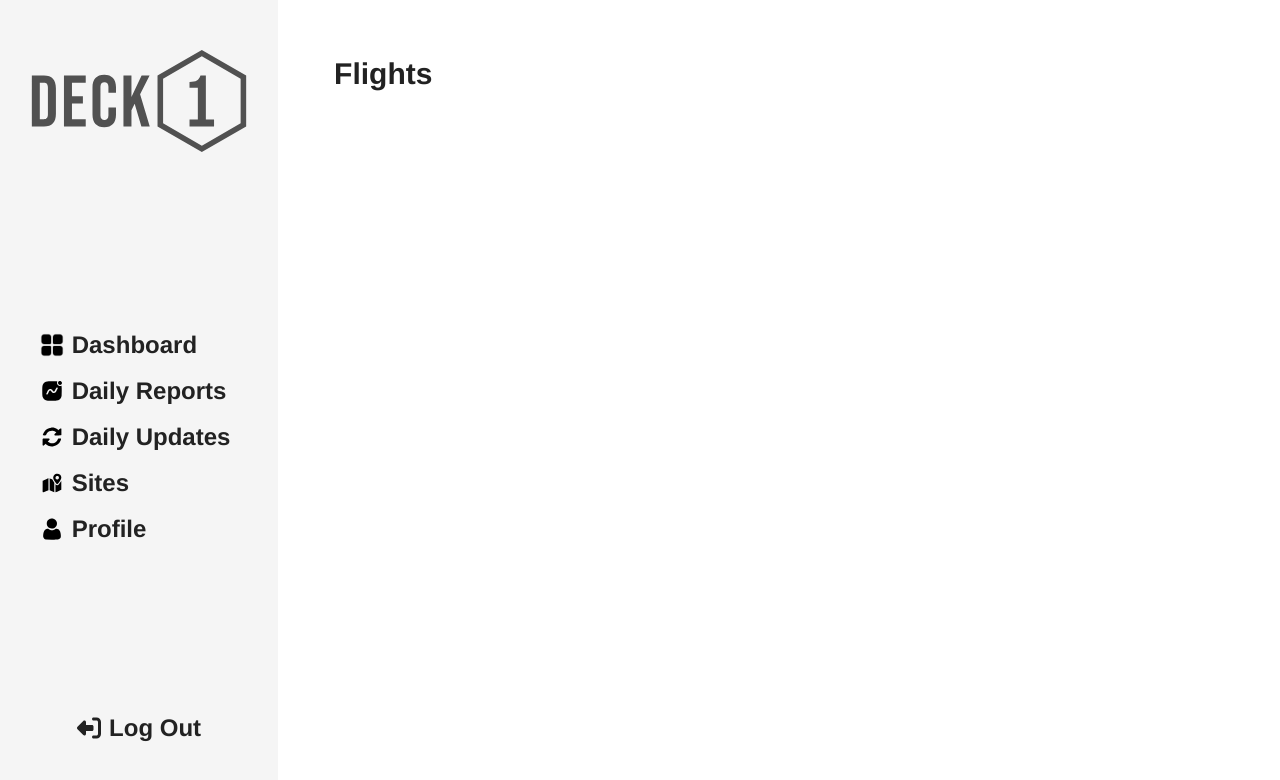
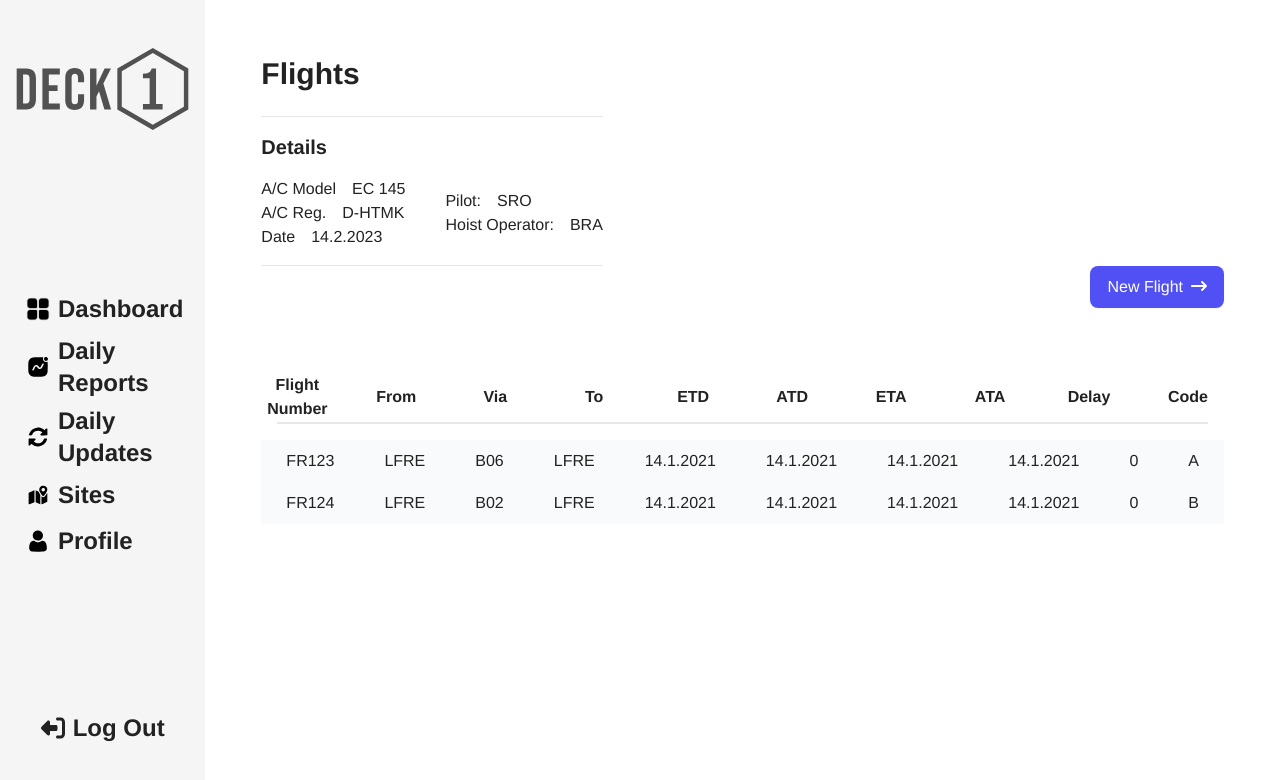
Before and after one commit to tomassabol/DECK1-client, a Vue app: page /DailyReports/1 in a window 1280 px wide. Shown: the top 780 px of the page. Built offline with nearby package versions, Linux system fonts and the light colour scheme.

Commit message:
flights view

```diff
--- /dev/null
+++ b/src/components/DFR/DFRDetails.vue
@@ -0,0 +1,32 @@
+<template>
+    <div class="border-y mt-6 w-fit py-4">
+        <h2 class="font-semibold text-xl">Details</h2>
+        <div class="flex gap-10 items-center mt-4">
+            <div>
+                <div class="flex gap-4">
+                    <h3 class="font-medium">A/C Model</h3>
+                    <p>EC 145</p>
+                </div>
+                <div class="flex gap-4">
+                    <h3 class="font-medium">A/C Reg.</h3>
+                    <p>D-HTMK</p>
+                </div>
+                <div class="flex gap-4">
+                    <h3 class="font-medium">Date</h3>
+                    <p>14.2.2023</p>
+                </div>
+            </div>
+            <div>
+                <div class="flex gap-4">
+                    <h3 class="font-medium">Pilot:</h3>
+                    <p>SRO</p>
+                </div>
+                <div class="flex gap-4">
+                    <h3 class="font-medium">Hoist Operator:</h3>
+                    <p>BRA</p>
+                </div>
+            </div>
+        </div>
+    </div>
+</template>
+<script setup lang="ts"></script>
--- a/src/components/Tables/TableBody.vue
+++ b/src/components/Tables/TableBody.vue
@@ -3,11 +3,11 @@
         <tr
             v-for="data in tableData"
             class="flex justify-between bg-gray-50 py-2 hover:cursor-pointer"
+            @click=" redirect(data.id)"
         >
                 <td
                     v-for="value in Object.values(data)"
                     class="w-18 mx-6 flex items-center justify-center"
-                    @click=" redirect(data.id)"
                 >
                     <span v-if="(value instanceof Date)">{{
                         `${value.getDate()}.${value.getMonth()}.${value.getFullYear()}`
@@ -23,7 +23,7 @@ import { useRouter } from "vue-router";
 const router = useRouter();
 
 const props = defineProps<{
-    tableData: Types.Report[] | Types.Update[];
+    tableData: Types.Report[] | Types.Update[] | Types.Flight[];
     // tableFlightData?: Types.Flights[];
 }>();
 
--- a/src/components/Tables/TableReusable.vue
+++ b/src/components/Tables/TableReusable.vue
@@ -8,8 +8,9 @@ import TableBody from "./TableBody.vue";
 
 const props = defineProps<{
     tableHeaders: Types.TableHeader;
-    tableData: Types.Report[] | Types.Update[];
-    tableReportData?: Types.Report[]; // | Types.Flights[];
+    tableData: Types.Report[] | Types.Update[] | Types.Flight[];
+    tableReportData?: Types.Report[];
     tableUpdateData?: Types.Update[];
+    tableFlightData?: Types.Flight[];
 }>();
 </script>
--- /dev/null
+++ b/src/types/flights.ts
@@ -0,0 +1,14 @@
+namespace Types {
+    export interface Flight {
+        id: string; // flight number
+        from: string; // TODO: change to Site type
+        via: string; // TODO: change to Site type
+        to: string; // TODO: change to Site type
+        ETD: Date; // change to Date type
+        ATD: Date; // change to Date type
+        ETA: Date; // change to Date type
+        ATA: Date; // change to Date type
+        delay: string;
+        Code: string; // change to some enum type
+    }
+}
--- a/src/views/DashboardView.vue
+++ b/src/views/DashboardView.vue
@@ -8,7 +8,7 @@
             <h1 class="font-bold text-2xl mb-8">Today</h1>
             <div class="flex items-center justify-center">
                 <div
-                    class="flex flex-row flex-wrap gap-x-24 gap-y-8 justify-around w-5/6"
+                    class="flex flex-row flex-wrap gap-x-26 gap-y-8 justify-between w-10/12"
                 >
                     <CardReusable v-for="i in 4" :key="i" />
                 </div>
--- a/src/views/Flights/DailyReportView.vue
+++ b/src/views/Flights/DailyReportView.vue
@@ -1,8 +1,56 @@
 <template>
     <div class="flex flex-col mx-14 my-14 w-4/5">
         <PageTitle primaryText="Flights" />
+        <DFRDetails />
+        <div class="flex items-end justify-end">
+            <ButtonReusable text="New Flight" />
+        </div>
+        <Table :tableHeaders="tableHeaders" :tableData="tableData" />
     </div>
 </template>
 <script setup lang="ts">
 import PageTitle from "@/components/PageTitle.vue";
+import DFRDetails from "@/components/DFR/DFRDetails.vue";
+import ButtonReusable from "@/components/Buttons/ButtonReusable.vue";
+import Table from "@/components/Tables/TableReusable.vue";
+
+// TODO: retrieve data from api
+const tableHeaders: Types.TableHeader = {
+    id: "Flight Number",
+    from: "From",
+    via: "Via",
+    to: "To",
+    ETD: "ETD",
+    ATD: "ATD",
+    ETA: "ETA",
+    ATA: "ATA",
+    delay: "Delay",
+    Code: "Code",
+};
+const tableData: Types.Flight[] = [
+    {
+        id: "FR123",
+        from: "LFRE",
+        via: "B06",
+        to: "LFRE",
+        ETD: new Date("2021-02-14"),
+        ATD: new Date("2021-02-14"),
+        ETA: new Date("2021-02-14"),
+        ATA: new Date("2021-02-14"),
+        delay: "0",
+        Code: "A",
+    },
+    {
+        id: "FR124",
+        from: "LFRE",
+        via: "B02",
+        to: "LFRE",
+        ETD: new Date("2021-02-14"),
+        ATD: new Date("2021-02-14"),
+        ETA: new Date("2021-02-14"),
+        ATA: new Date("2021-02-14"),
+        delay: "0",
+        Code: "B",
+    },
+];
 </script>
```
Also changed, not shown: src/types/tableHeader.ts (+9 -0 lines).
